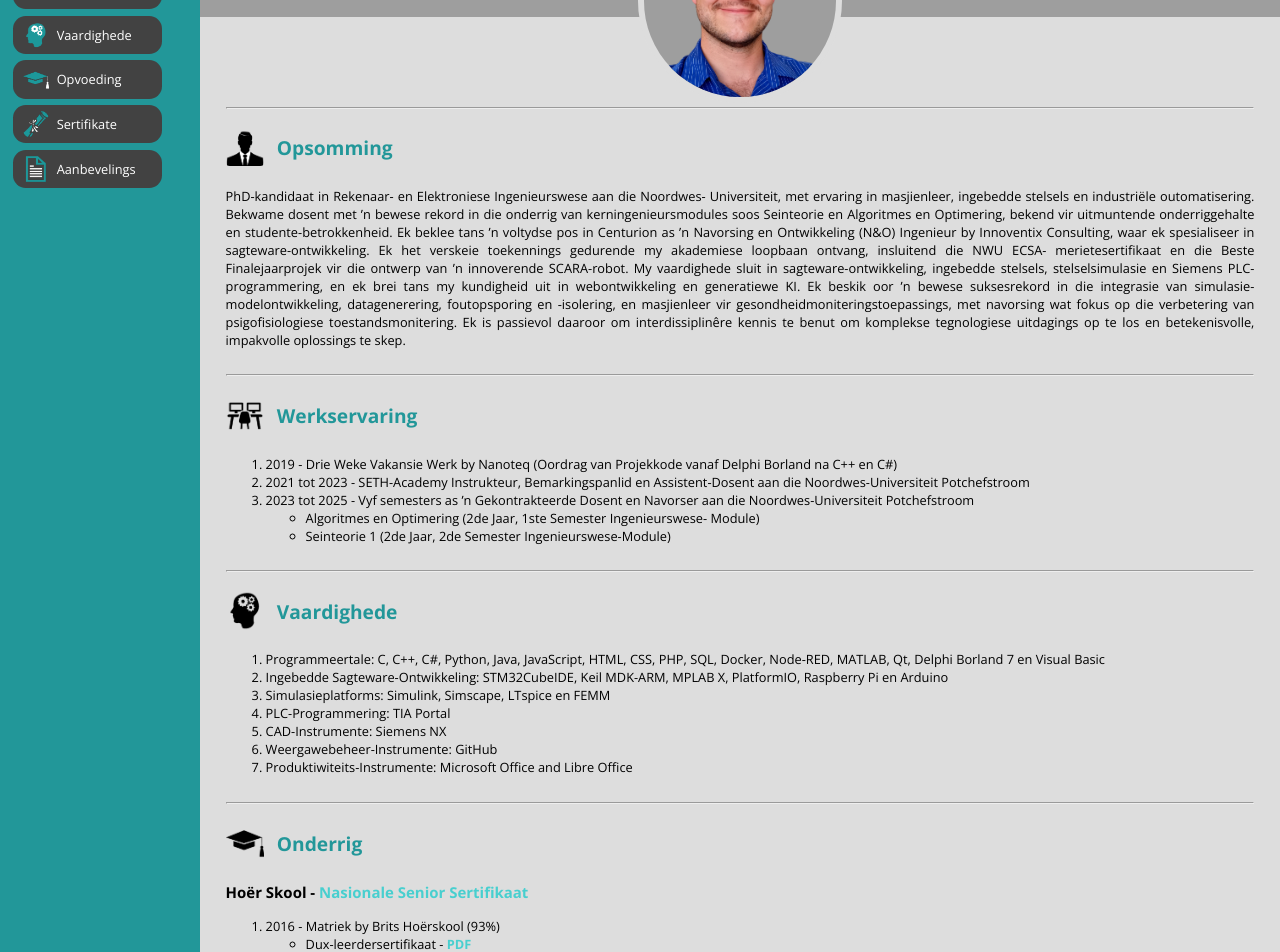
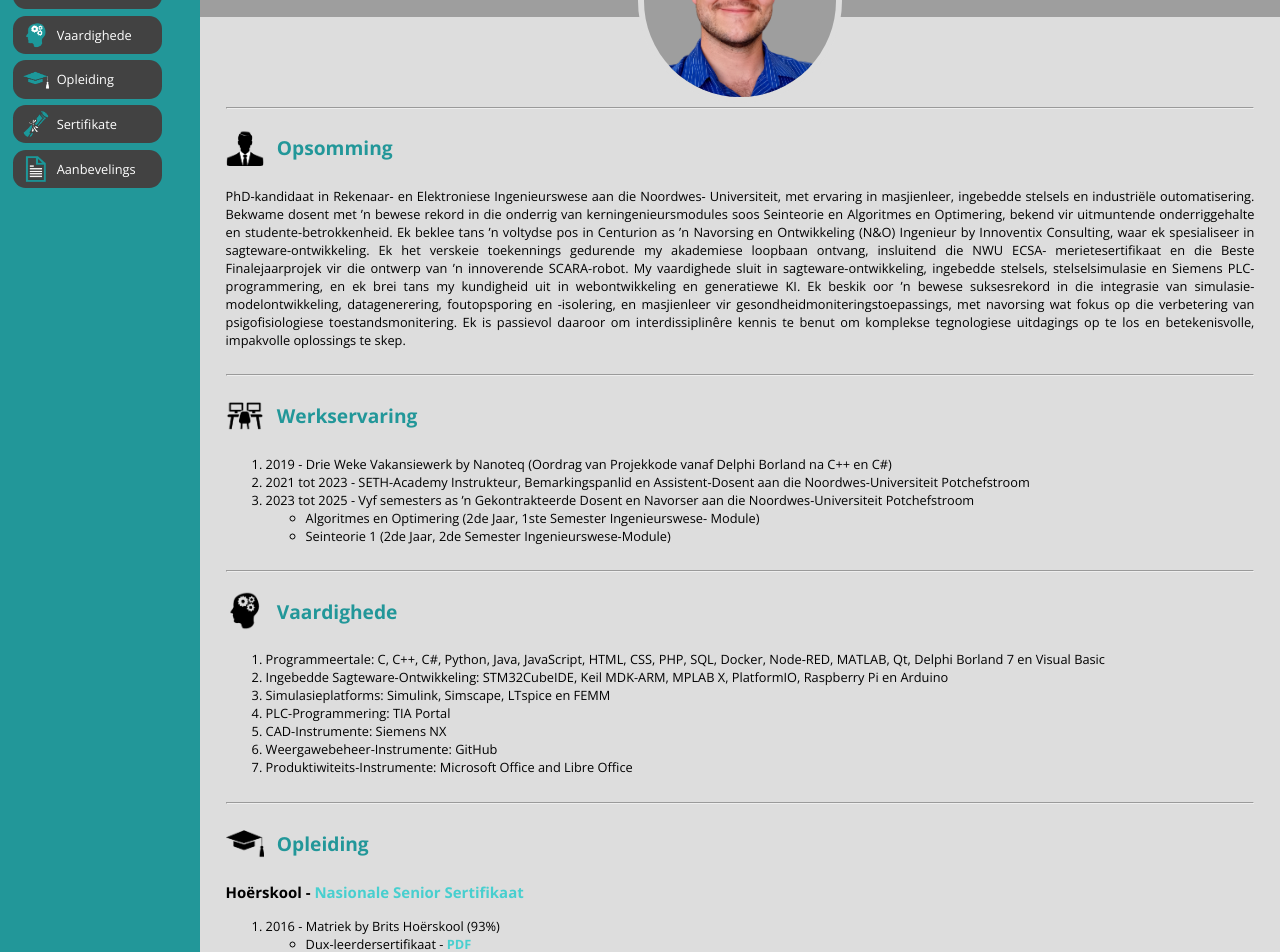
Before and after one commit to TheRealPieterMarx/Pieter-Marx-Resume, a plain HTML site: page index.html in a window 1280 px wide. Shown: the part 259-1211 px from the top of the page. Drawn offline with nearby package versions, Linux system fonts and the light colour scheme; grey boxes are pictures that could not be loaded.

Commit message:
Update text for spelling mistakes

```diff
--- a/index.html
+++ b/index.html
@@ -88,7 +88,7 @@
               src="https://TheRealPieterMarx.github.io/Pieter-Marx-Resume/assets/images/education-color.png"
               alt="Education Icon"
             />
-            <span>Opvoeding</span></a
+            <span>Opleiding</span></a
           >
           <a
             href="#section-certificates"
@@ -225,7 +225,7 @@
           <h2>Werkservaring</h2>
           <ol>
             <li>
-              2019 - Drie Weke Vakansie Werk by Nanoteq (Oordrag van Projekkode
+              2019 - Drie Weke Vakansiewerk by Nanoteq (Oordrag van Projekkode
               vanaf Delphi Borland na C++ en C#)
             </li>
             <li>
@@ -283,8 +283,8 @@
             src="https://TheRealPieterMarx.github.io/Pieter-Marx-Resume/assets/images/education.png"
             alt="Education Icon"
           />
-          <h2>Onderrig</h2>
-          <h3>Hoër Skool -
+          <h2>Opleiding</h2>
+          <h3>Hoërskool -
             <a
               href="https://TheRealPieterMarx.github.io/Pieter-Marx-Resume/assets/docs/NSC.pdf"
               target="_blank"
```
